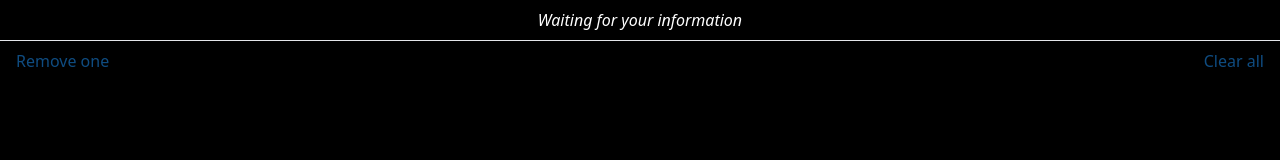
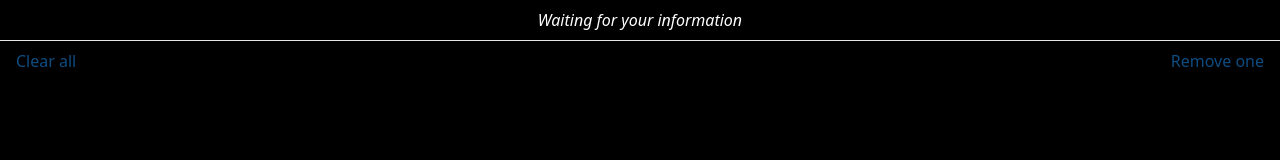
Before and after one commit to boengai/rom-refining-counter, a React (Create React App) app: page / in a window 1280 px wide. Shown: the top 160 px of the page. Built offline with nearby package versions, Linux system fonts and the light colour scheme.

Commit message:
🐛: wrong position

```diff
--- a/src/domain/entities/Refining.ts
+++ b/src/domain/entities/Refining.ts
@@ -2,8 +2,8 @@ import { v4 as uuidv4 } from 'uuid'
 
 export enum REFINING_TYPE {
     UNKNOWN,
+    GONE,
     FAIL,
-    GONE,
     SUCCESS
 }
 
--- a/src/presentation/pages/home/Controller.tsx
+++ b/src/presentation/pages/home/Controller.tsx
@@ -6,11 +6,11 @@ export default function Controller(): JSX.Element {
 
     return <div className="flex-none">
         <div className="flex justify-between px-4 py-2">
+            <button className="text-primary" onClick={clearRefining}>
+                Clear all
+            </button>
             <button className="text-primary" onClick={removeLastRefining}>
                 Remove one
-            </button>
-            <button className="text-primary" onClick={clearRefining}>
-                Clear all
             </button>
         </div>
     </div>
```
